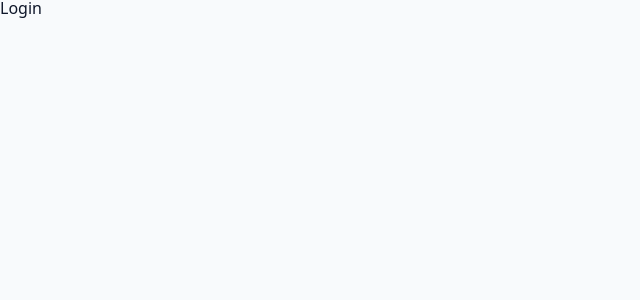
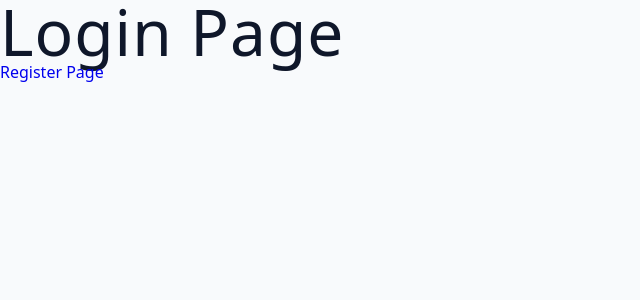
Before and after one commit to iputuagussetiawan/jobify-client, a React (Vite) app: page /login in a window 1280 px wide. Shown: the top 300 px of the page, without its empty margins (0-640 px from the left). Built offline with nearby package versions, Linux system fonts and the light colour scheme.

Commit message:
link component

```diff
--- a/src/pages/Login.jsx
+++ b/src/pages/Login.jsx
@@ -1,8 +1,13 @@
 import React from 'react'
+import { Link } from 'react-router-dom'
 
 const Login = () => {
   return (
-    <div>Login</div>
+    <div>
+      <h1>Login Page</h1>
+      <Link to="/register">Register Page</Link>
+    </div>
+
   )
 }
 
--- a/src/pages/Register.jsx
+++ b/src/pages/Register.jsx
@@ -1,8 +1,12 @@
 import React from 'react'
+import { Link } from 'react-router-dom'
 
 const Register = () => {
   return (
-    <div>Register</div>
+    <div>
+      <h1>Register Page</h1>
+      <Link to="/login">Login Page</Link>
+    </div>
   )
 }
 
```
